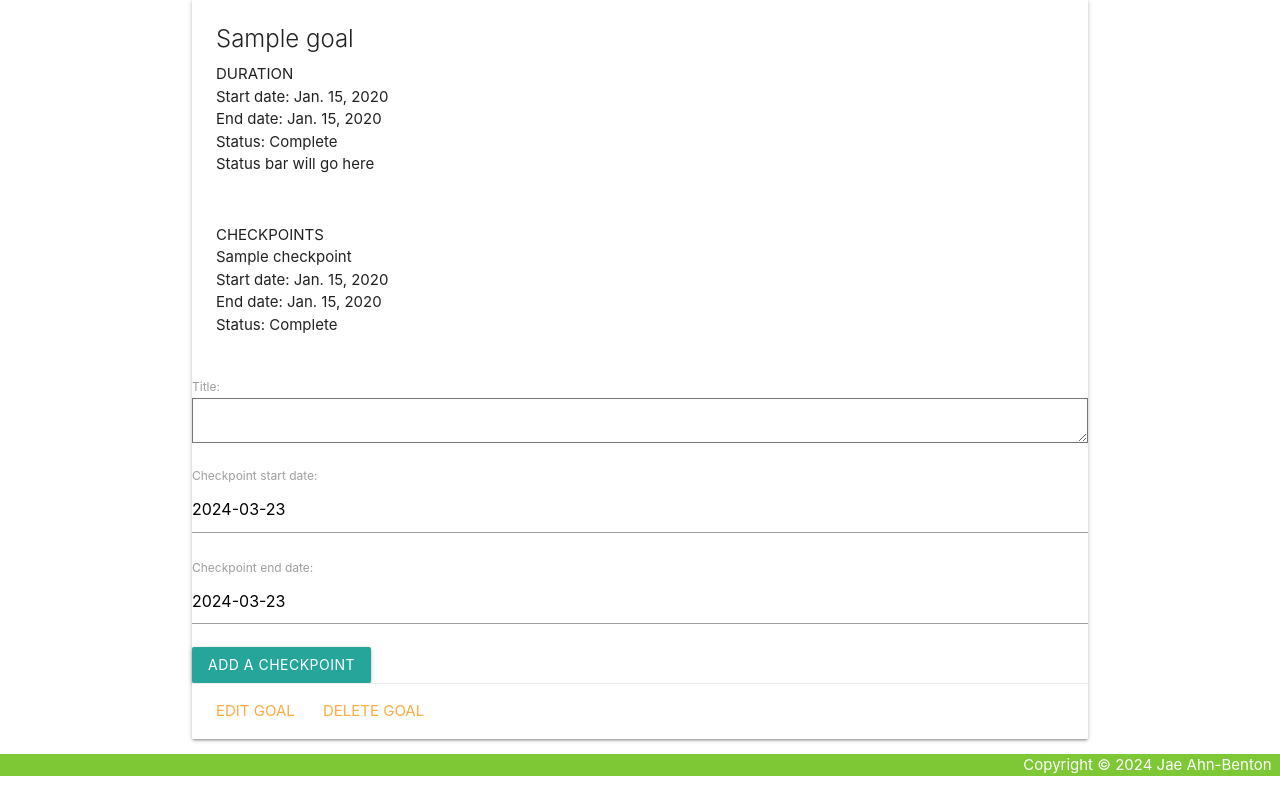
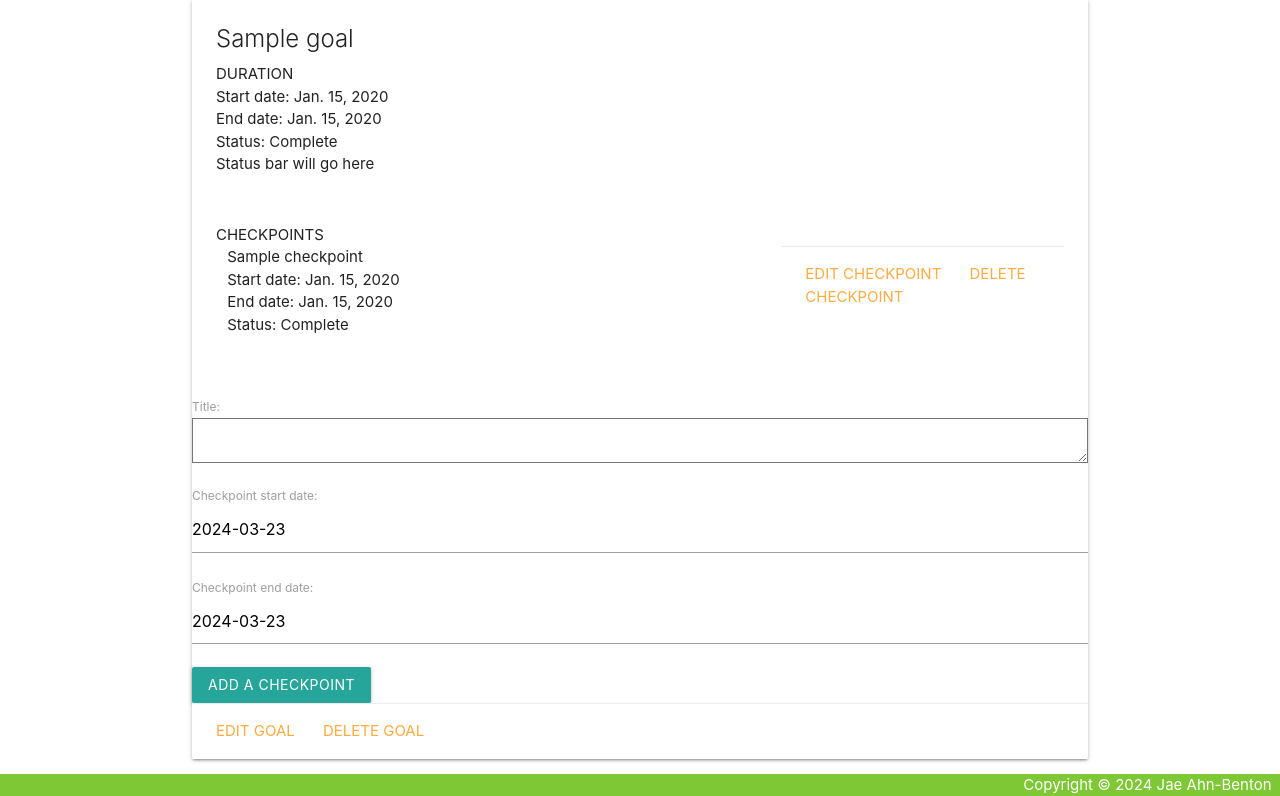
Before and after one commit to jaeahn2010/aim-align, a Django app: page /goals/1/ in a window 1280 px wide. Shown: the part 201-997 px from the top of the page. Run offline with Django 5.2, Linux system fonts and the light colour scheme; a user stored in the database is signed in; tables that the repository leaves empty hold one stand-in row (values such as "Sample post").

Commit message:
added checkpoints CRUD

```diff
--- a/main_app/models.py
+++ b/main_app/models.py
@@ -22,7 +22,7 @@ class Goal(models.Model):
     user = models.ForeignKey(User, on_delete=models.CASCADE)
 
     def __str__(self):
-        return f"Goal: {self.title} (status: {self.get_status_display()})"
+        return str(self.id) #need this format for CP absolute url
 
     def get_absolute_url(self):
         return reverse('detail', kwargs={'goal_id': self.id})
@@ -47,5 +47,8 @@ class Checkpoint(models.Model):
     def __str__(self):
         return f"Checkpoint: {self.title} of goal ID {self.goal} (status: {self.get_status_display()})"
 
+    def get_absolute_url(self):
+        return reverse('detail', kwargs={'goal_id': self.goal})
+
     class Meta:
         ordering = ['end_date']
--- a/main_app/templates/goals/detail.html
+++ b/main_app/templates/goals/detail.html
@@ -15,10 +15,18 @@
     <div class="card-content">
         <p>CHECKPOINTS</p>
         {% for checkpoint in goal.checkpoint_set.all %}
-            <p>{{ checkpoint.title }}</p>
-            <p>Start date: {{ checkpoint.start_date }}</p>
-            <p>End date: {{ checkpoint.end_date }}</p>
-            <p>Status: {{ checkpoint.get_status_display }}</p>
+            <div class="row">
+                <div class="col s8">
+                    <p>{{ checkpoint.title }}</p>
+                    <p>Start date: {{ checkpoint.start_date }}</p>
+                    <p>End date: {{ checkpoint.end_date }}</p>
+                    <p>Status: {{ checkpoint.get_status_display }}</p>
+                </div>
+                <div class="card-action col s4">
+                    <a href="{% url 'checkpoints_update' checkpoint.id %}">Edit Checkpoint</a>
+                    <a href="{% url 'checkpoints_delete' checkpoint.id %}">Delete Checkpoint</a>
+                </div>
+            </div>
         {% endfor %}
     </div>
     {% if messages %}
--- a/main_app/urls.py
+++ b/main_app/urls.py
@@ -10,5 +10,7 @@ urlpatterns = [
     path('goals/<int:pk>/update/', views.GoalUpdate.as_view(), name='goals_update'),
     path('goals/<int:pk>/delete/', views.GoalDelete.as_view(), name='goals_delete'),
     path('goals/<int:goal_id>/add_checkpoint/', views.add_checkpoint, name='add_checkpoint'),
+    path('checkpoints/<int:pk>/update/', views.CheckpointUpdate.as_view(), name='checkpoints_update'),
+    path('checkpoints/<int:pk>/delete/', views.CheckpointDelete.as_view(), name='checkpoints_delete'),
     path('accounts/signup/', views.signup, name='signup'),
 ]
--- a/main_app/views.py
+++ b/main_app/views.py
@@ -5,7 +5,7 @@ from django.contrib.auth import login
 from django.contrib.auth.forms import UserCreationForm
 from django.contrib.auth.decorators import login_required
 from django.contrib.auth.mixins import LoginRequiredMixin
-from .models import Goal
+from .models import Goal, Checkpoint
 from .forms import CheckpointForm
 
 # Create your views here.
@@ -71,3 +71,11 @@ class GoalUpdate(LoginRequiredMixin, UpdateView):
 class GoalDelete(LoginRequiredMixin, DeleteView):
     model = Goal
     success_url = '/goals'
+
+class CheckpointUpdate(LoginRequiredMixin, UpdateView):
+    model = Checkpoint
+    fields = ['title', 'start_date', 'end_date']
+
+class CheckpointDelete(LoginRequiredMixin, DeleteView):
+    model = Checkpoint
+    success_url = f"/goals"
```
Also changed, not shown: main_app/templates/main_app/checkpoint_confirm_delete.html (added, +12 -0 lines), main_app/templates/main_app/checkpoint_form.html (added, +12 -0 lines), main_app/static/css/style.css (line endings or trailing spaces).
